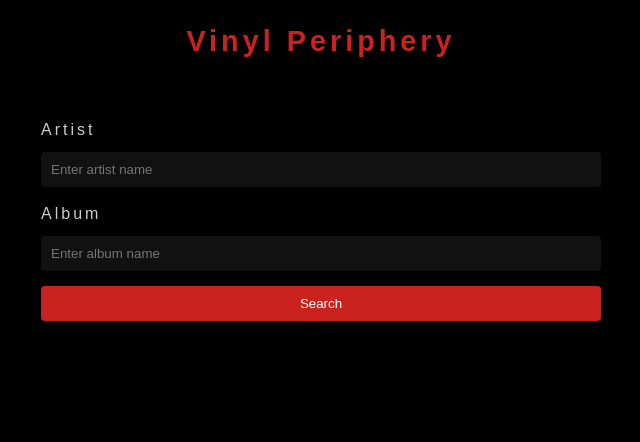
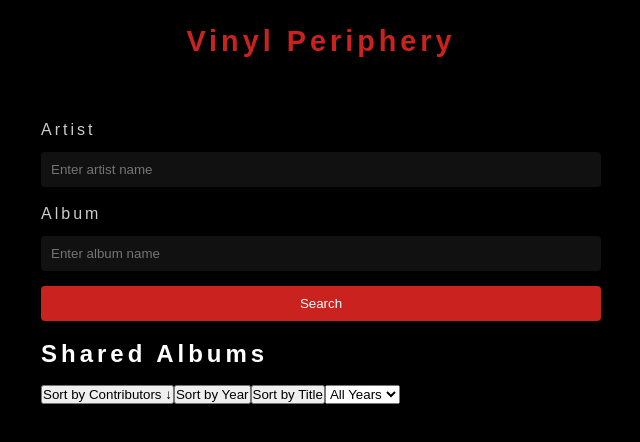
Before and after one commit to EricLusk-Jopson/vinyl-periphery, a React (Vite) app in the folder frontend/: page / in a window 1280 px wide. Shown: the top 442 px of the page, without its empty margins (319-959 px from the left). Built offline with nearby package versions, Linux system fonts and the light colour scheme.

Commit message:
determines discographies with sorting capabilities

```diff
--- a/frontend/src/api/mutations.ts
+++ b/frontend/src/api/mutations.ts
@@ -22,6 +22,32 @@ interface ArtistWithRoles {
   id: number;
   name: string;
   roles: string[];
+}
+
+interface DiscographyParams {
+  contributors: ArtistWithRoles[];
+}
+
+interface DiscogsRelease {
+  id: number;
+  title: string;
+  year: string;
+  artist: string;
+  role: string;
+  thumb: string;
+  resource_url: string;
+}
+
+interface DiscogsArtistReleases {
+  releases: DiscogsRelease[];
+  pagination: {
+    pages: number;
+    items: number;
+  };
+}
+
+interface EnrichedRelease extends DiscogsRelease {
+  contributorIds: Set<number>;
 }
 
 async function discogsSearch({ artist, album }: SearchParams) {
@@ -85,30 +111,66 @@ async function listReleaseContributors({
         });
       }
 
-      await new Promise((resolve) => setTimeout(resolve, 2500));
+      await new Promise((resolve) => setTimeout(resolve, 3000));
     } catch (error) {
       console.error(`Error fetching release ${release.id}:`, error);
     }
   }
-
-  // For debugging, log the final set
-  console.log("Contributor Set:", {
-    artistCount: contributorSet.artists.size,
-    artists: Array.from(contributorSet.artists.values()),
-    roles: Array.from(contributorSet.roleMapping.entries()).map(
-      ([id, roles]) => ({
-        artistId: id,
-        artistName: contributorSet.artists.get(id)?.name,
-        roles: Array.from(roles),
-      })
-    ),
-  });
 
   return Array.from(contributorSet.artists.entries()).map(([id, artist]) => ({
     id: artist.id,
     name: artist.name,
     roles: Array.from(contributorSet.roleMapping.get(id) || []),
   }));
+}
+
+async function listContributorReleases({
+  contributors,
+}: DiscographyParams): Promise<Map<number, EnrichedRelease>> {
+  const releaseMap = new Map<number, EnrichedRelease>();
+
+  for (const contributor of contributors) {
+    try {
+      console.log(
+        `Fetching releases for contributor: ${contributor.name} (${contributor.id})`
+      );
+      const response = await fetch(
+        `https://api.discogs.com/artists/${contributor.id}/releases`
+      );
+
+      if (!response.ok) {
+        throw new Error(
+          `Failed to fetch releases for artist ${contributor.id}`
+        );
+      }
+
+      const data: DiscogsArtistReleases = await response.json();
+
+      // Process each release from this contributor
+      for (const release of data.releases) {
+        const existingRelease = releaseMap.get(release.id);
+        if (existingRelease) {
+          existingRelease.contributorIds.add(contributor.id);
+        } else {
+          // New release, create entry with initial contributor
+          releaseMap.set(release.id, {
+            ...release,
+            contributorIds: new Set([contributor.id]),
+          });
+        }
+      }
+
+      // Respect rate limits
+      await new Promise((resolve) => setTimeout(resolve, 3000));
+    } catch (error) {
+      console.error(
+        `Error processing releases for ${contributor.name}:`,
+        error
+      );
+    }
+  }
+
+  return releaseMap;
 }
 
 export function useDiscogsSearch() {
@@ -122,3 +184,9 @@ export function useListReleaseContributors() {
     mutationFn: listReleaseContributors,
   });
 }
+
+export function useListContributorReleases() {
+  return useMutation({
+    mutationFn: listContributorReleases,
+  });
+}
--- a/frontend/src/components/search/SearchForm.tsx
+++ b/frontend/src/components/search/SearchForm.tsx
@@ -1,4 +1,4 @@
-import React, { useState } from "react";
+import React, { useState, useMemo } from "react";
 import {
   SearchFormContainer,
   Form,
@@ -14,14 +14,30 @@ import {
 import {
   useDiscogsSearch,
   useListReleaseContributors,
+  useListContributorReleases,
 } from "../../api/mutations";
 import { SearchResults } from "./SearchResults";
+
+type SortField = "contributors" | "year" | "title";
+type SortOrder = "asc" | "desc";
+
+interface SortConfig {
+  field: SortField;
+  order: SortOrder;
+}
 
 export const SearchForm: React.FC = () => {
   const [formData, setFormData] = useState({
     artist: "",
     album: "",
   });
+
+  const [sortConfig, setSortConfig] = useState<SortConfig>({
+    field: "contributors",
+    order: "desc",
+  });
+
+  const [filterYear, setFilterYear] = useState<string>("");
 
   const {
     mutateAsync: mutateDiscogsSearch,
@@ -31,6 +47,11 @@ export const SearchForm: React.FC = () => {
 
   const { mutateAsync: mutateListReleases, data: releaseContributors } =
     useListReleaseContributors();
+
+  const {
+    mutateAsync: mutateListContributorReleases,
+    data: contributorReleases,
+  } = useListContributorReleases();
 
   const handleChange = (e: React.ChangeEvent<HTMLInputElement>) => {
     const { name, value } = e.target;
@@ -49,16 +70,151 @@ export const SearchForm: React.FC = () => {
       });
 
       if (results) {
-        await mutateListReleases({
+        const contributors = await mutateListReleases({
           releases: results,
           maxReleases: 5,
         });
+
+        if (contributors) {
+          await mutateListContributorReleases({
+            contributors,
+          });
+        }
       }
-      // TODO: Need Better Error Handling
     } catch (error) {
       console.log(error);
-      // Handle error appropriately
     }
+  };
+
+  const handleSortChange = (field: SortField) => {
+    setSortConfig((prev) => ({
+      field,
+      order: prev.field === field && prev.order === "desc" ? "asc" : "desc",
+    }));
+  };
+
+  const sortedReleases = useMemo(() => {
+    if (!contributorReleases) return [];
+
+    const releasesArray = Array.from(contributorReleases.entries()).map(
+      ([id, release]) => ({
+        ...release,
+        contributorCount: release.contributorIds.size,
+      })
+    );
+
+    const filteredReleases = filterYear
+      ? releasesArray.filter((release) => release.year === filterYear)
+      : releasesArray;
+
+    return filteredReleases.sort((a, b) => {
+      const sortMultiplier = sortConfig.order === "desc" ? -1 : 1;
+
+      switch (sortConfig.field) {
+        case "contributors":
+          return sortMultiplier * (a.contributorCount - b.contributorCount);
+        case "year":
+          return sortMultiplier * (parseInt(a.year) - parseInt(b.year));
+        case "title":
+          return sortMultiplier * a.title.localeCompare(b.title);
+        default:
+          return 0;
+      }
+    });
+  }, [contributorReleases, sortConfig, filterYear]);
+
+  const uniqueYears = useMemo(() => {
+    if (!contributorReleases) return new Set<string>();
+    return new Set(
+      Array.from(contributorReleases.values()).map((release) => release.year)
+    );
+  }, [contributorReleases]);
+
+  const renderContributorReleases = () => {
+    // if (!sortedReleases.length) return null;
+
+    return (
+      <div>
+        <ResultTitle as="h2">Shared Albums</ResultTitle>
+
+        <div className="flex gap-4 mb-4">
+          <button
+            onClick={() => handleSortChange("contributors")}
+            type="button"
+            className={`px-3 py-1 rounded ${
+              sortConfig.field === "contributors"
+                ? "bg-blue-500 text-white"
+                : "bg-gray-200"
+            }`}
+          >
+            Sort by Contributors{" "}
+            {sortConfig.field === "contributors" &&
+              (sortConfig.order === "desc" ? "↓" : "↑")}
+          </button>
+          <button
+            onClick={() => handleSortChange("year")}
+            type="button"
+            className={`px-3 py-1 rounded ${
+              sortConfig.field === "year"
+                ? "bg-blue-500 text-white"
+                : "bg-gray-200"
+            }`}
+          >
+            Sort by Year{" "}
+            {sortConfig.field === "year" &&
+              (sortConfig.order === "desc" ? "↓" : "↑")}
+          </button>
+          <button
+            onClick={() => handleSortChange("title")}
+            type="button"
+            className={`px-3 py-1 rounded ${
+              sortConfig.field === "title"
+                ? "bg-blue-500 text-white"
+                : "bg-gray-200"
+            }`}
+          >
+            Sort by Title{" "}
+            {sortConfig.field === "title" &&
+              (sortConfig.order === "desc" ? "↓" : "↑")}
+          </button>
+
+          <select
+            value={filterYear}
+            onChange={(e) => setFilterYear(e.target.value)}
+            className="px-3 py-1 rounded border"
+          >
+            <option value="">All Years</option>
+            {Array.from(uniqueYears)
+              .sort()
+              .map((year) => (
+                <option key={year} value={year}>
+                  {year}
+                </option>
+              ))}
+          </select>
+        </div>
+
+        <ResultsList>
+          {sortedReleases.map((release) => (
+            <ResultItem key={release.id}>
+              <ResultTitle>{release.title}</ResultTitle>
+              <ResultMeta>
+                Artist: {release.artist} • Year: {release.year}
+              </ResultMeta>
+              <ResultMeta>
+                Shared Contributors ({release.contributorIds.size}):{" "}
+                {Array.from(release.contributorIds)
+                  .map(
+                    (id) => releaseContributors?.find((c) => c.id === id)?.name
+                  )
+                  .filter(Boolean)
+                  .join(", ")}
+              </ResultMeta>
+            </ResultItem>
+          ))}
+        </ResultsList>
+      </div>
+    );
   };
 
   return (
@@ -93,14 +249,9 @@ export const SearchForm: React.FC = () => {
         <SubmitButton type="submit" disabled={discogsSearch.isPending}>
           {discogsSearch.isPending ? "Searching..." : "Search"}
         </SubmitButton>
-        {/*
-        {discogsSearch.isError && (
-          <ErrorMessage>
-            {formError instanceof Error
-              ? formError.message
-              : "An error occurred"}
-          </ErrorMessage>
-        )} */}
+
+        {renderContributorReleases()}
+
         <ResultsList>
           {releaseContributors?.map((contributor) => (
             <ResultItem key={contributor.id}>
```
